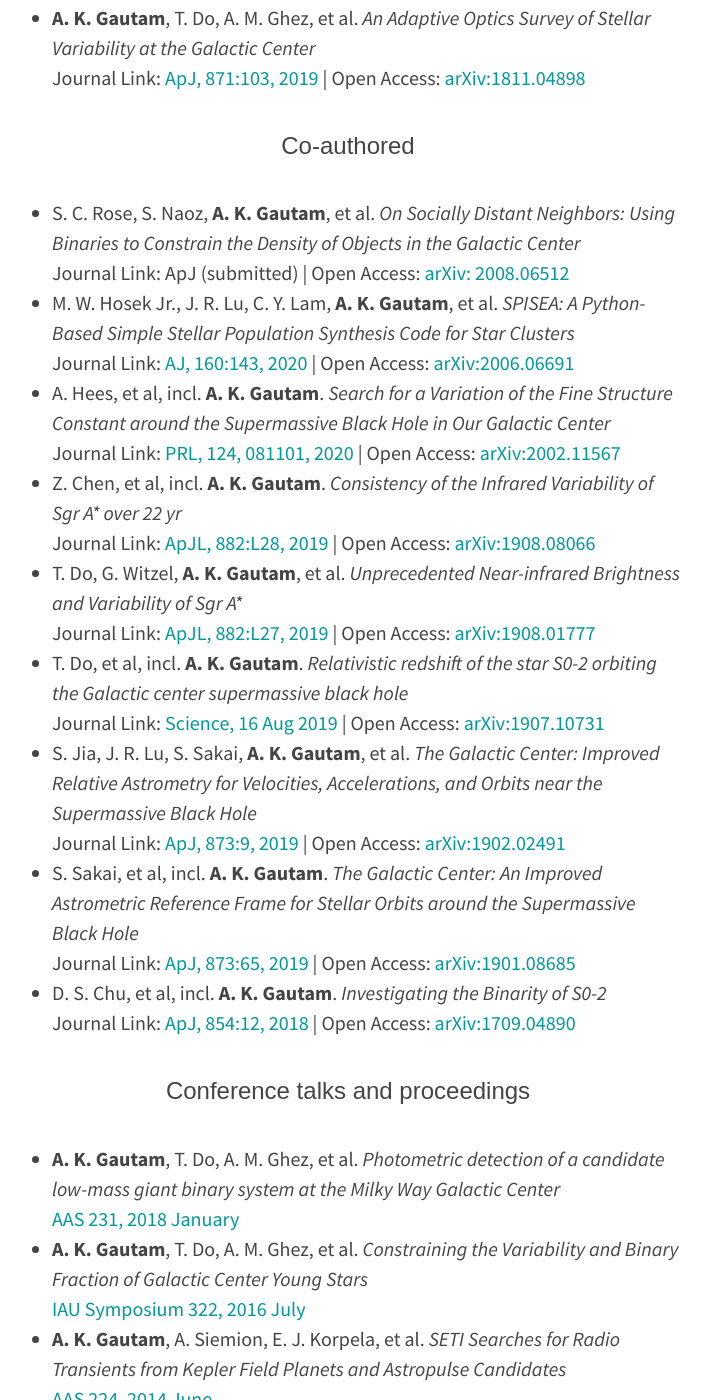
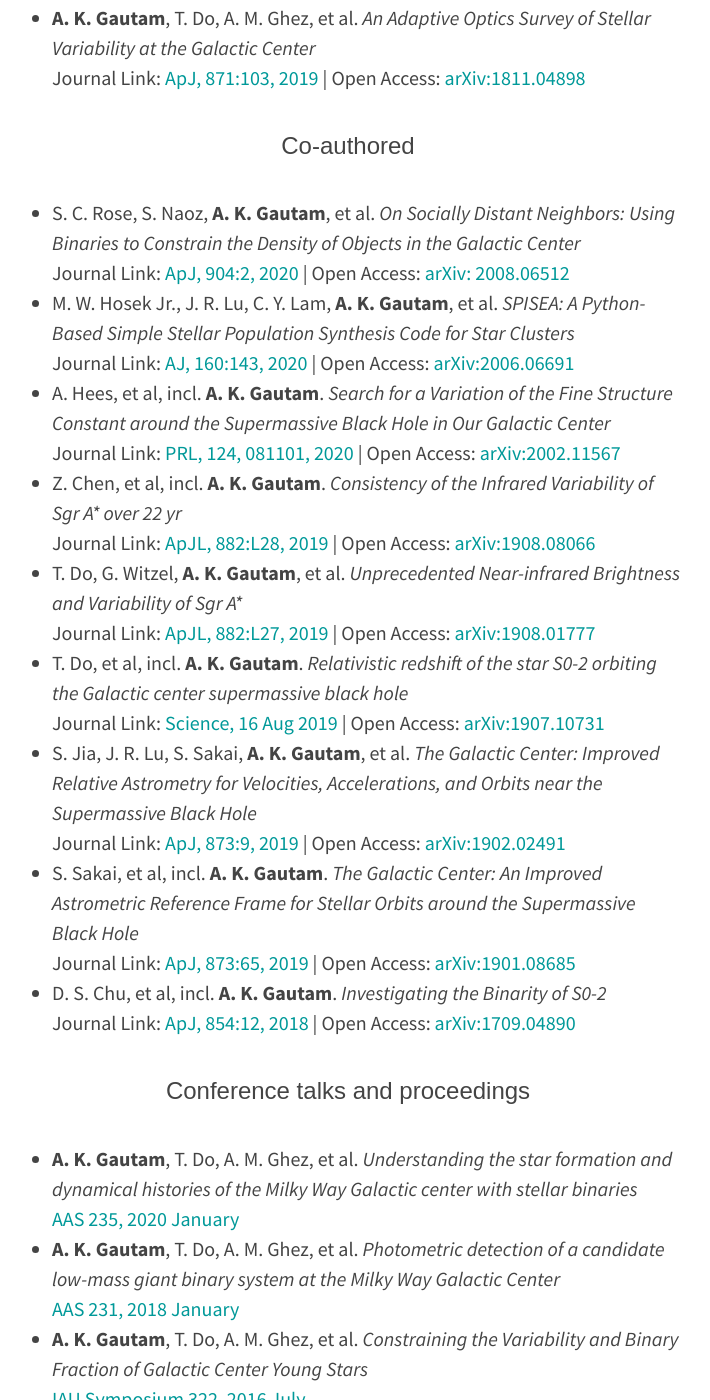
Before and after one commit to abhimat/abhimat.github.io, a Jekyll site: the page built from research/index.md, in a window 1280 px wide and 1400 px high, scrolled down 360 px. Shown: the whole window, without its empty margins (292-1002 px from the left). Built offline with Jekyll 4.4.1, drawn with Linux system fonts in a browser that asks for light colours.

Commit message:
Updated research page

```diff
--- a/research/index.md
+++ b/research/index.md
@@ -11,7 +11,7 @@ title: Research
 
 
 ### Co-authored
-* S. C. Rose, S. Naoz, **A. K. Gautam**, et al. *On Socially Distant Neighbors: Using Binaries to Constrain the Density of Objects in the Galactic Center*<br>Journal Link: ApJ (submitted) \| Open Access: [arXiv: 2008.06512](https://arxiv.org/abs/2008.06512)
+* S. C. Rose, S. Naoz, **A. K. Gautam**, et al. *On Socially Distant Neighbors: Using Binaries to Constrain the Density of Objects in the Galactic Center*<br>Journal Link: [ApJ, 904:2, 2020](https://doi.org/10.3847/1538-4357/abc557) \| Open Access: [arXiv: 2008.06512](https://arxiv.org/abs/2008.06512)
 * M. W. Hosek Jr., J. R. Lu, C. Y. Lam, **A. K. Gautam**, et al. *SPISEA: A Python-Based Simple Stellar Population Synthesis Code for Star Clusters*<br>Journal Link: [AJ, 160:143, 2020](https://doi.org/10.3847/1538-3881/aba533) \| Open Access: [arXiv:2006.06691](https://arxiv.org/abs/2006.06691)
 * A. Hees, et al, incl. **A. K. Gautam**. *Search for a Variation of the Fine Structure Constant around the Supermassive Black Hole in Our Galactic Center*<br>Journal Link: [PRL, 124, 081101, 2020](https://doi.org/10.1103/PhysRevLett.124.081101) \| Open Access: [arXiv:2002.11567](https://arxiv.org/abs/2002.11567)
 * Z. Chen, et al, incl. **A. K. Gautam**. *Consistency of the Infrared Variability of Sgr A\* over 22 yr*<br>Journal Link: [ApJL, 882:L28, 2019](https://doi.org/10.3847/2041-8213/ab3c68) \| Open Access: [arXiv:1908.08066](https://arxiv.org/abs/1908.08066)
@@ -22,6 +22,7 @@ title: Research
 * D. S. Chu, et al, incl. **A. K. Gautam**. *Investigating the Binarity of S0-2*<br>Journal Link: [ApJ, 854:12, 2018](https://doi.org/10.3847/1538-4357/aaa3eb) \| Open Access: [arXiv:1709.04890](https://arxiv.org/abs/1709.04890)
 
 ### Conference talks and proceedings
+* **A. K. Gautam**, T. Do, A. M. Ghez, et al. *Understanding the star formation and dynamical histories of the Milky Way Galactic center with stellar binaries*<br>[AAS 235, 2020 January](http://adsabs.harvard.edu/abs/2020AAS...23533603G)
 * **A. K. Gautam**, T. Do, A. M. Ghez, et al. *Photometric detection of a candidate low-mass giant binary system at the Milky Way Galactic Center*<br>[AAS 231, 2018 January](http://adsabs.harvard.edu/abs/2018AAS...23121201K)
 * **A. K. Gautam**, T. Do, A. M. Ghez, et al. *Constraining the Variability and Binary Fraction of Galactic Center Young Stars*<br>[IAU Symposium 322, 2016 July](https://arxiv.org/abs/1610.02441)
 * **A. K. Gautam**, A. Siemion, E. J. Korpela, et al. *SETI Searches for Radio Transients from Kepler Field Planets and Astropulse Candidates*<br>[AAS 224, 2014 June](http://adsabs.harvard.edu/abs/2018AAS...23121201K)
```
